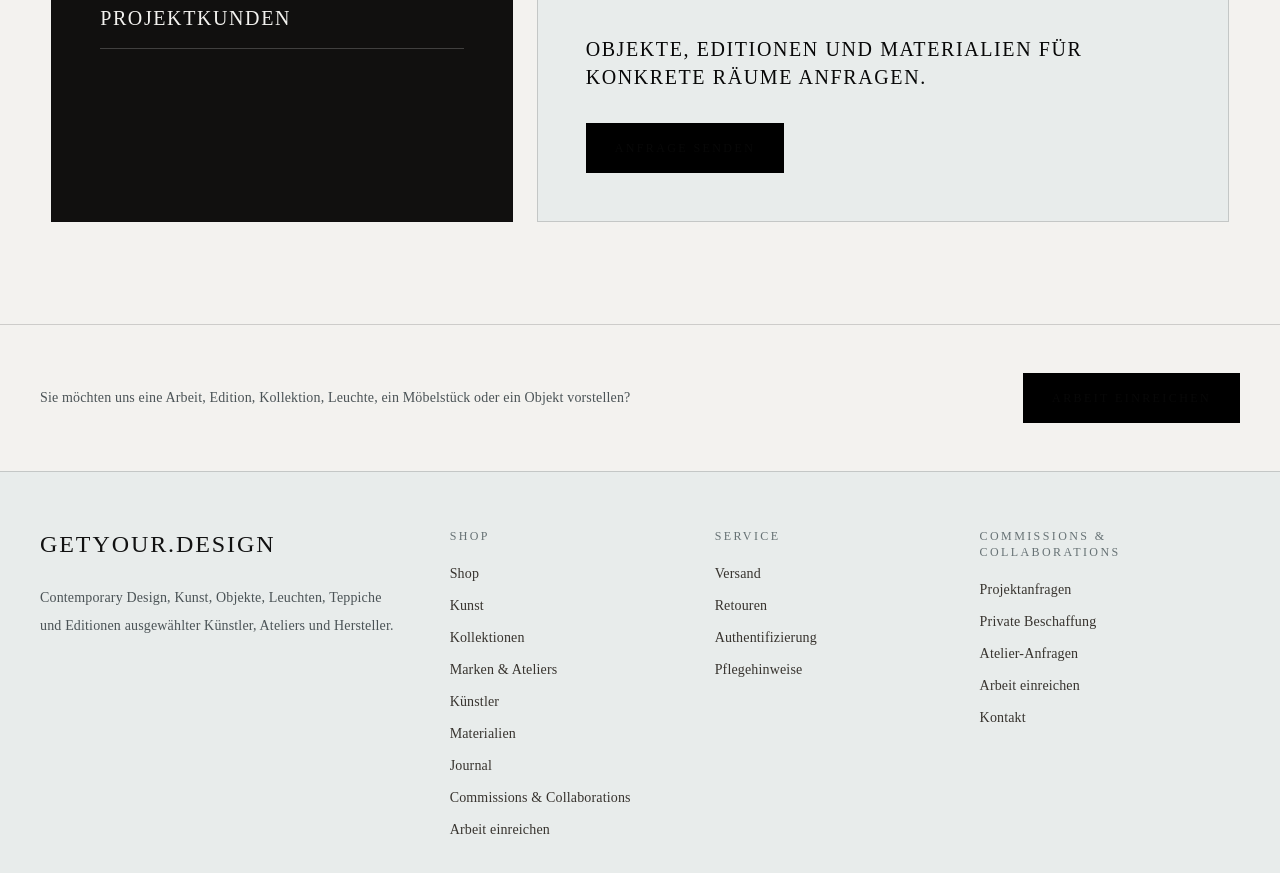
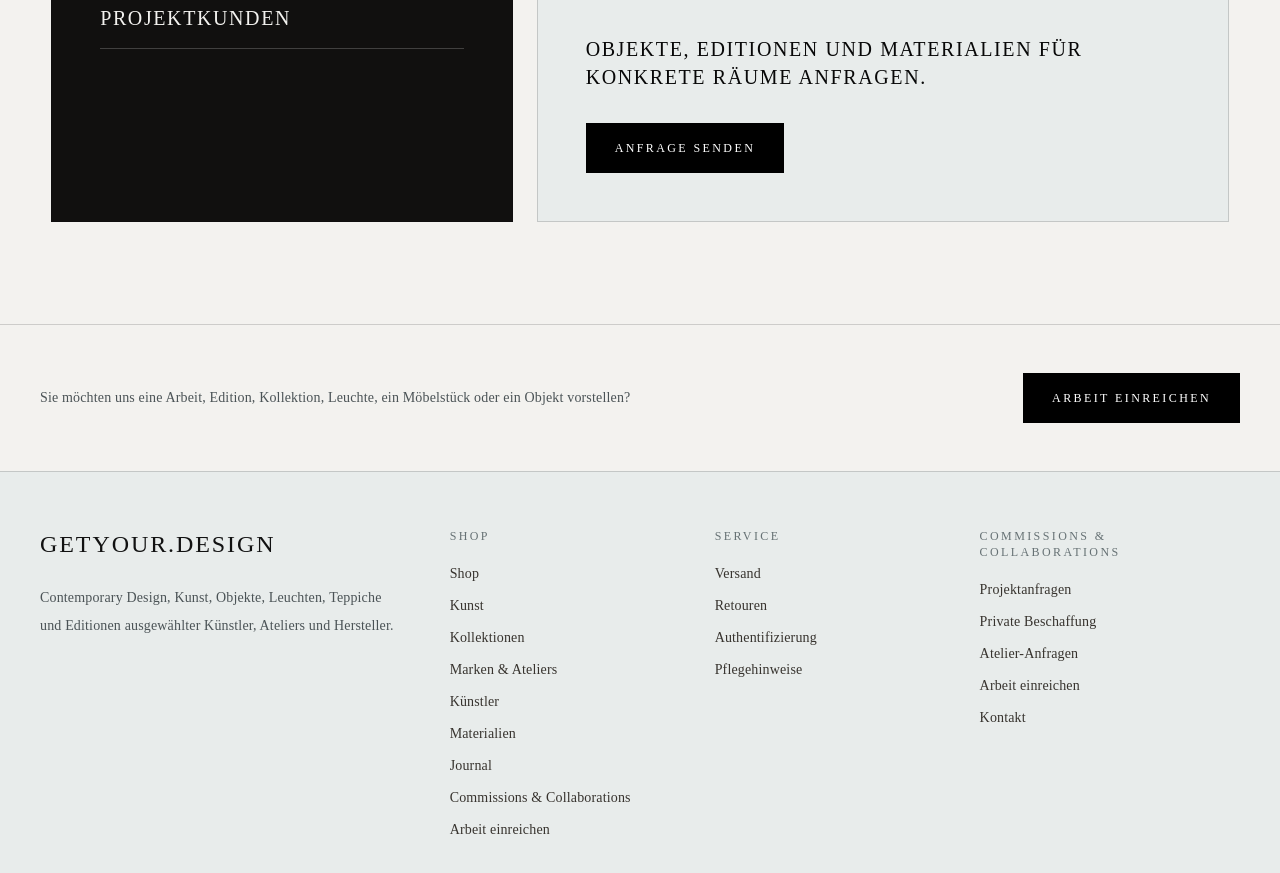
Before and after one commit to getyour-design/getyour-design, a Next.js app: page /trade in a window 1280 px wide. Shown: the part 780-1653 px from the top of the page. Built offline with nearby package versions, Linux system fonts and the light colour scheme.

Commit message:
Fix trade button contrast

```diff
--- a/app/trade/page.tsx
+++ b/app/trade/page.tsx
@@ -37,7 +37,7 @@ export default function TradePage() {
               ))}
             </div>
             <h2 className="serif mt-12 max-w-2xl text-xl leading-snug tracking-[0.08em]">Objekte, Editionen und Materialien für konkrete Räume anfragen.</h2>
-            <Link className="mt-8 inline-block border border-black bg-black px-7 py-4 text-xs uppercase tracking-[0.2em] text-white" href="/contact">
+            <Link className="mt-8 inline-block border border-black bg-[#000000] px-7 py-4 text-xs uppercase tracking-[0.2em] !text-[#ffffff] transition hover:bg-[#111111] hover:!text-[#ffffff]" href="/contact">
               Anfrage senden
             </Link>
           </article>
@@ -49,7 +49,7 @@ export default function TradePage() {
             Sie möchten uns eine Arbeit, Edition, Kollektion, Leuchte, ein
             Möbelstück oder ein Objekt vorstellen?
           </p>
-          <Link className="inline-block w-fit border border-black bg-black px-7 py-4 text-xs uppercase tracking-[0.2em] text-white" href="/arbeit-einreichen">
+          <Link className="inline-block w-fit border border-black bg-[#000000] px-7 py-4 text-xs uppercase tracking-[0.2em] !text-[#ffffff] transition hover:bg-[#111111] hover:!text-[#ffffff]" href="/arbeit-einreichen">
             Arbeit einreichen
           </Link>
         </div>
```
